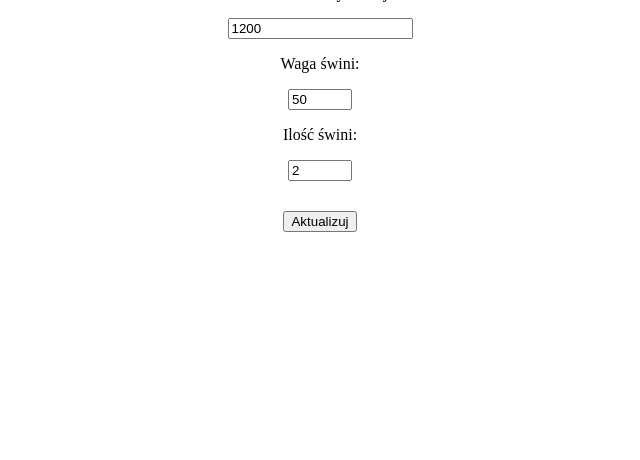
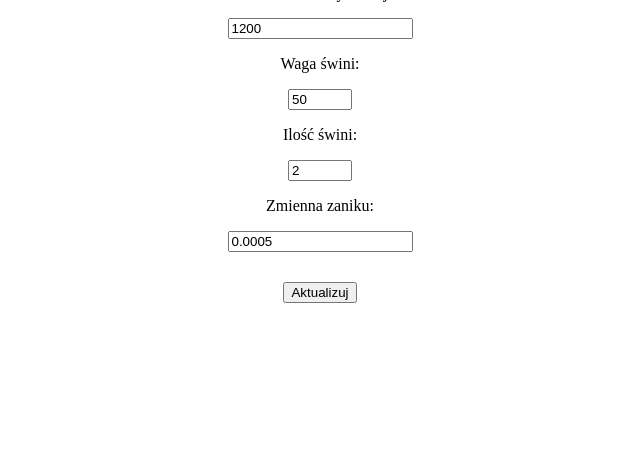
Before and after one commit to JakubMielczarekPP/automatyka, a Flask app: page / in a window 1280 px wide. Shown: the part 340-800 px from the top of the page, without its empty margins (320-960 px from the left). Run offline with Flask 3, Linux system fonts and the light colour scheme.

Commit message:
Add new variable

```diff
--- a/main.py
+++ b/main.py
@@ -13,7 +13,6 @@ app = Flask(__name__)
 # Parametry równania
 alpha = 0.01
 R0 = 0.4 # Początkowe natężenie   # do znaleziena czy dobrze
-k = 0.0005
 
 # Warunki poczatkowe
 I0 = 0.0
@@ -27,7 +26,7 @@ refill_threshold = 5.0  # próg uzupełnienia pojemnika
 emptying_intensity = 300  # natężenie opróżniania pojemnika 3kilo/sekunda
 
 # Funkcja opisująca natężenie paszy dostarczanej z pojemnika głównego
-def R(t):   # Kilo/sekunde
+def R(t, k):   # Kilo/sekunde
     return R0 * np.exp(-k * t)
 
 # Funkcja opróżniająca pojemnik
@@ -39,16 +38,16 @@ def emptying(I_value, t):
         return I_value
 
 # Rozwiązanie równania różniczkowego
-def solve_differential_equation_refill(I_value, t):
+def solve_differential_equation_refill(I_value, t, k_value):
 
     # Równania różniczkowe
-    dI_dt = R(t) - alpha * I_value
+    dI_dt = R(t, k_value) - alpha * I_value
     I_new = I_value + dt * dI_dt
 
     return I_new
 
 # Symulacja dozownika
-def run_dozownik(pig_number, pig_weight, T):
+def run_dozownik(pig_number, pig_weight, T, k_value):
 
     ammount_to_eat = float(pig_weight) * 0.04 * pig_number
 
@@ -90,7 +89,7 @@ def run_dozownik(pig_number, pig_weight, T):
                 if state_of_refilling == False:
                     time_of_refilling = 0
                 if I_values[-1] < max_weight:
-                    I_value = solve_differential_equation_refill(I_values[-1], time_of_refilling)
+                    I_value = solve_differential_equation_refill(I_values[-1], time_of_refilling, k_value)
                     state_of_refilling = True
                 else:
                     I_value = I_values[-1]
@@ -107,16 +106,17 @@ def form():
     pig_number = int(request.form['pig_number'])
     pig_weight = int(request.form['pig_weight'])
     time = int(request.form['time'])
-    return web(pig_number, pig_weight, time)
+    k_value = float(request.form['k_value'])
+    return web(pig_number, pig_weight, time, k_value)
 
 
 
 @app.route("/", methods=["GET"])
-def web(pig_number = 2, pig_weight = 50, T = 1200):
+def web(pig_number = 2, pig_weight = 50, T = 1200, k_value = 0.0005):
     # Wykres
     fig = Figure()
     ax = fig.subplots()
-    time, pasza_w_dozowniku = run_dozownik(pig_number, pig_weight, T)
+    time, pasza_w_dozowniku = run_dozownik(pig_number, pig_weight, T, k_value)
     ax.plot(time, pasza_w_dozowniku, label='Ilość karmy w pojemniku')
 
     ax.set_xlabel('Czas [sekundy]')
@@ -126,4 +126,4 @@ def web(pig_number = 2, pig_weight = 50, T = 1200):
     buf = BytesIO()
     fig.savefig(buf, format="png")
     data = base64.b64encode(buf.getbuffer()).decode("ascii")
-    return render_template('index.html', data=data, pig_number=pig_number, pig_weight=pig_weight, T=T)
+    return render_template('index.html', data=data, pig_number=pig_number, pig_weight=pig_weight, T=T, k_value=k_value)
--- a/templates/index.html
+++ b/templates/index.html
@@ -29,6 +29,10 @@
                 <p>Ilość świni:</p>
                 <input min='1' max='200' name='pig_number' value='{{pig_number}}' type='number'>
             </div>
+            <div>
+                <p>Zmienna zaniku:</p>
+                <input name='k_value' value='{{k_value}}' type='number' step="0.0001">
+            </div>
             <input style="margin-top:30px;" type='submit' value='Aktualizuj'>
         </form>
     </body>
```
